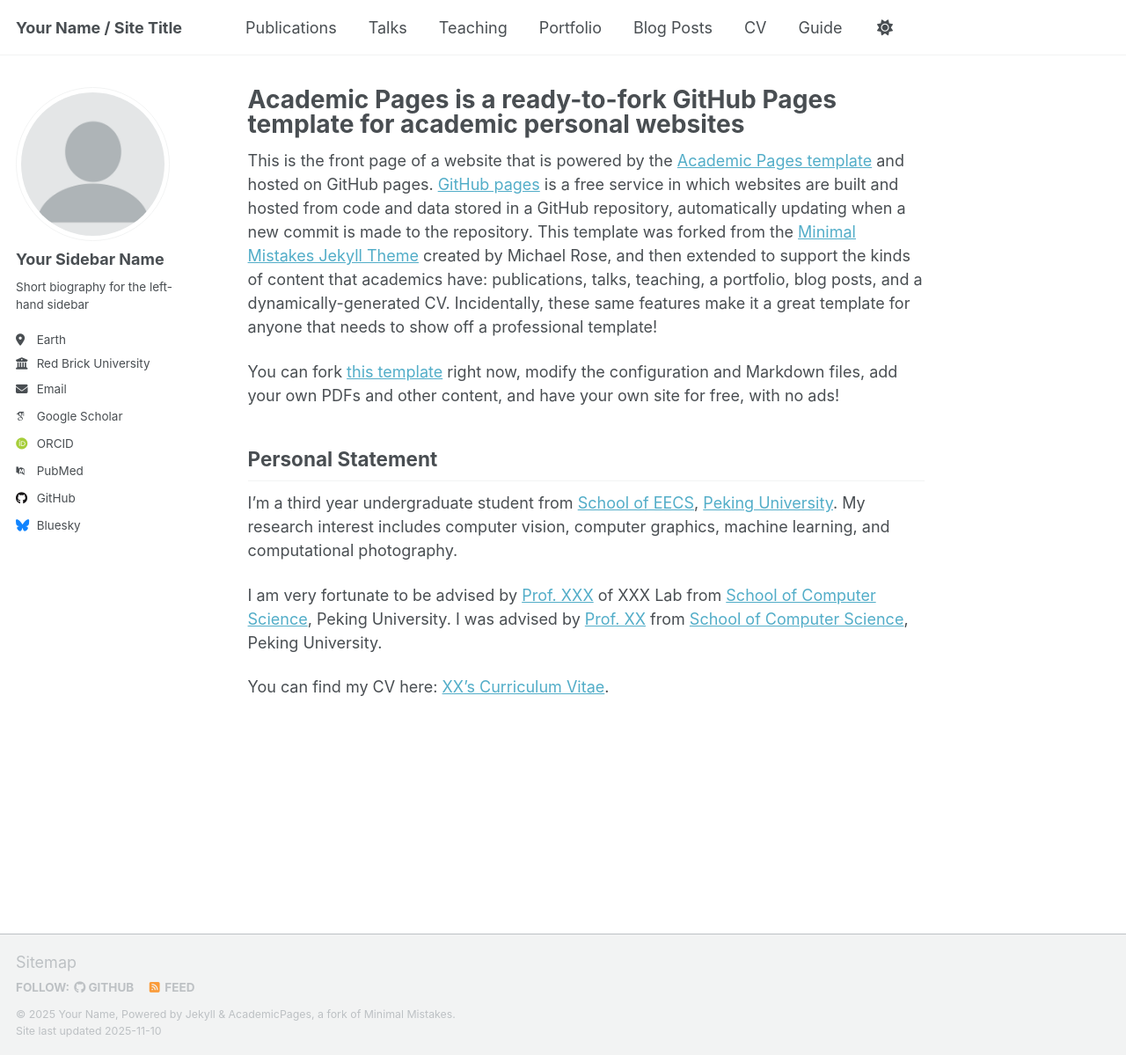
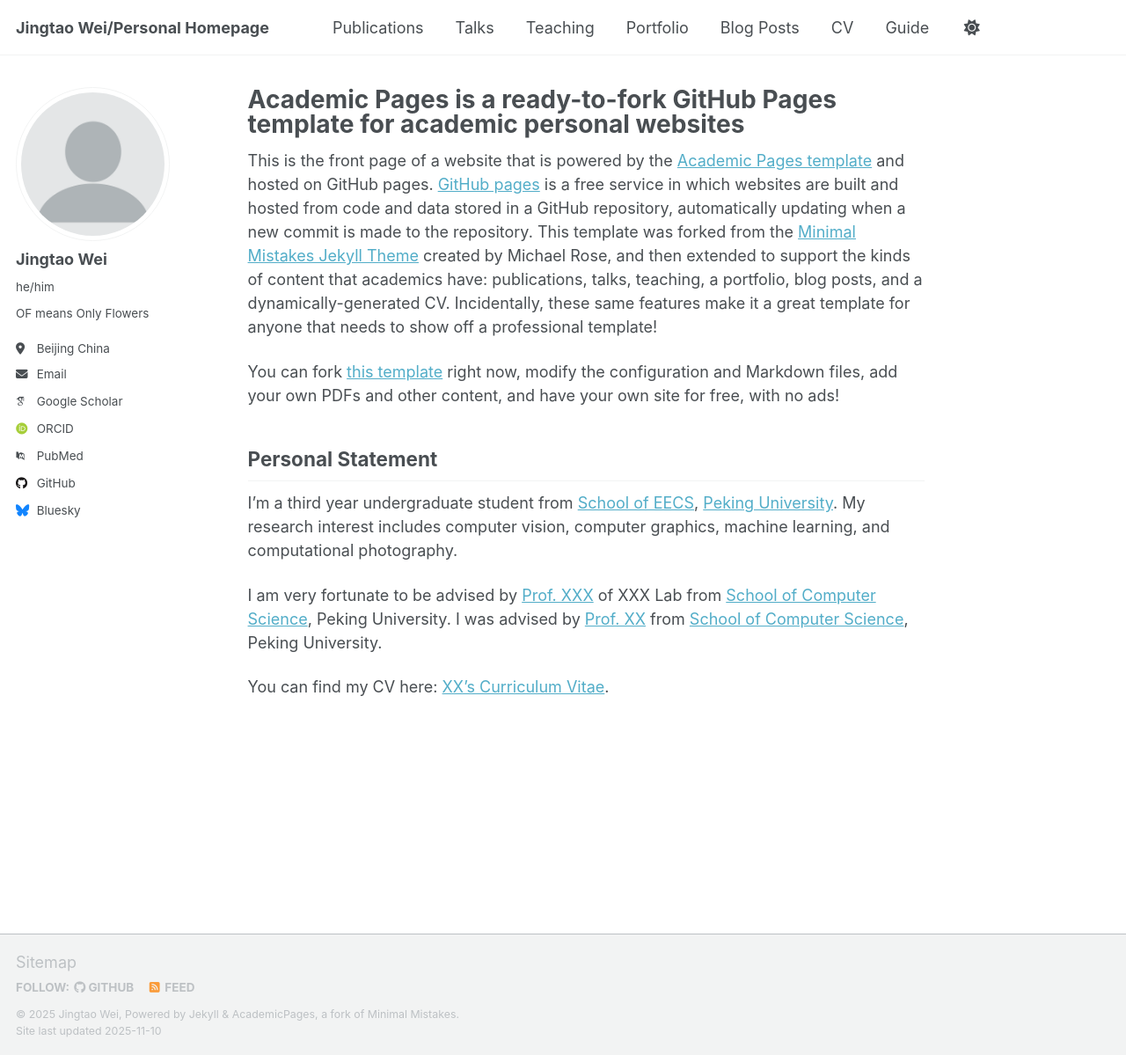
Before and after one commit to wayflower/wayflower.github.io, a Jekyll site: the page built from _pages/about.md, in a window 1280 px wide and 1199 px high. Shown: the whole window at 88% size. Built offline with Jekyll 4.4.1, drawn with Linux system fonts in a browser that asks for light colours; some web fonts are replaced; a script that is not in the unit is left out.

Commit message:
Update _config.yml

```diff
--- a/_config.yml
+++ b/_config.yml
@@ -8,15 +8,14 @@
 
 # Basic Site Settings
 locale                   : "en-US"
-site_theme               : "default" # Currently available options are "default", "air"
-title                    : "Your Name / Site Title"
+site_theme               : "default"
+title                    : "Jingtao Wei/Personal Homepage"
 title_separator          : "-"
-name                     : &name "Your Name"
-description              : &description "Your Name's academic portfolio"   # Update this with a general description of your site, this is the default if not overridden by a page
-url                      : https://academicpages.github.io # The base hostname & protocol for your site e.g. "https://[your GitHub username].github.io",
-                                                           # or if you already have some other page hosted on Github then use "https://[your GitHub username].github.io/[Your Repo Name]"
+name                     : &name "Jingtao Wei"
+description              : &description "a 3rd year undergraduate student from Peking University"   # Update this with a general description of your site, this is the default if not overridden by a page
+url                      : https://wayflower.github.io
 baseurl                  : "" # the subpath of your site, e.g. "/blog"
-repository               : "academicpages/academicpages.github.io"
+repository               : "wayflower/wayflower.github.io"
 
 # Site Author - The following control what appear as part of the author content on the side bar.
 #               If a field is blank the icon and link will not appear, otherwise it will be shown.
@@ -24,13 +23,13 @@
 author:
   # Biographic information
   avatar           : "profile.png"
-  name             : "Your Sidebar Name"
-  pronouns         : # example: "she/her"
-  bio              : "Short biography for the left-hand sidebar"
-  location         : "Earth"
-  employer         : "Red Brick University"
-  uri              : # URL
-  email            : "none@example.org"
+  name             : "Jingtao Wei"
+  pronouns         : "he/him"
+  bio              : "OF means Only Flowers"
+  location         : "Beijing China"
+  employer         :
+  uri              :
+  email            : "18513788133@163.com"
 
   # Academic websites
   academia         : # URL
```
